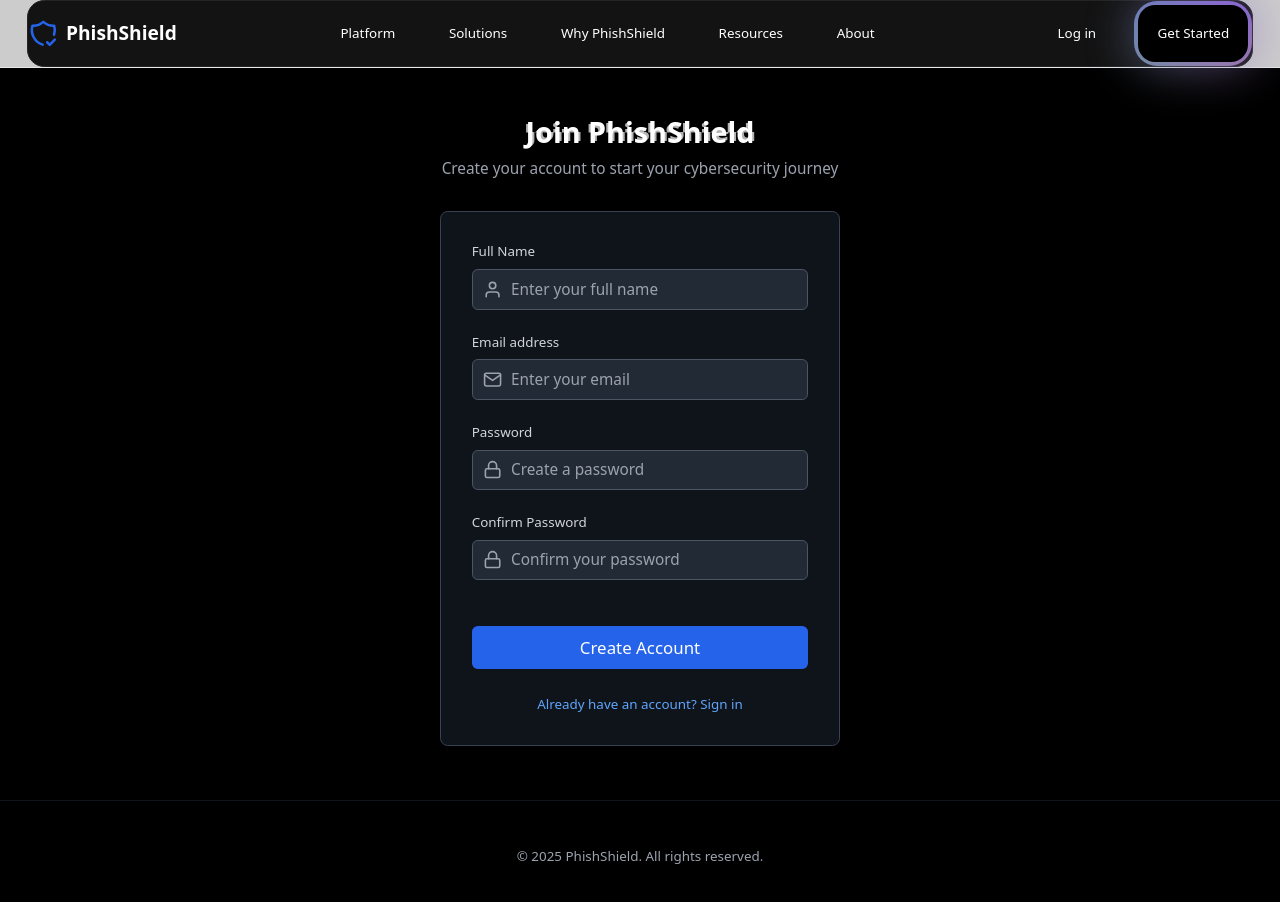
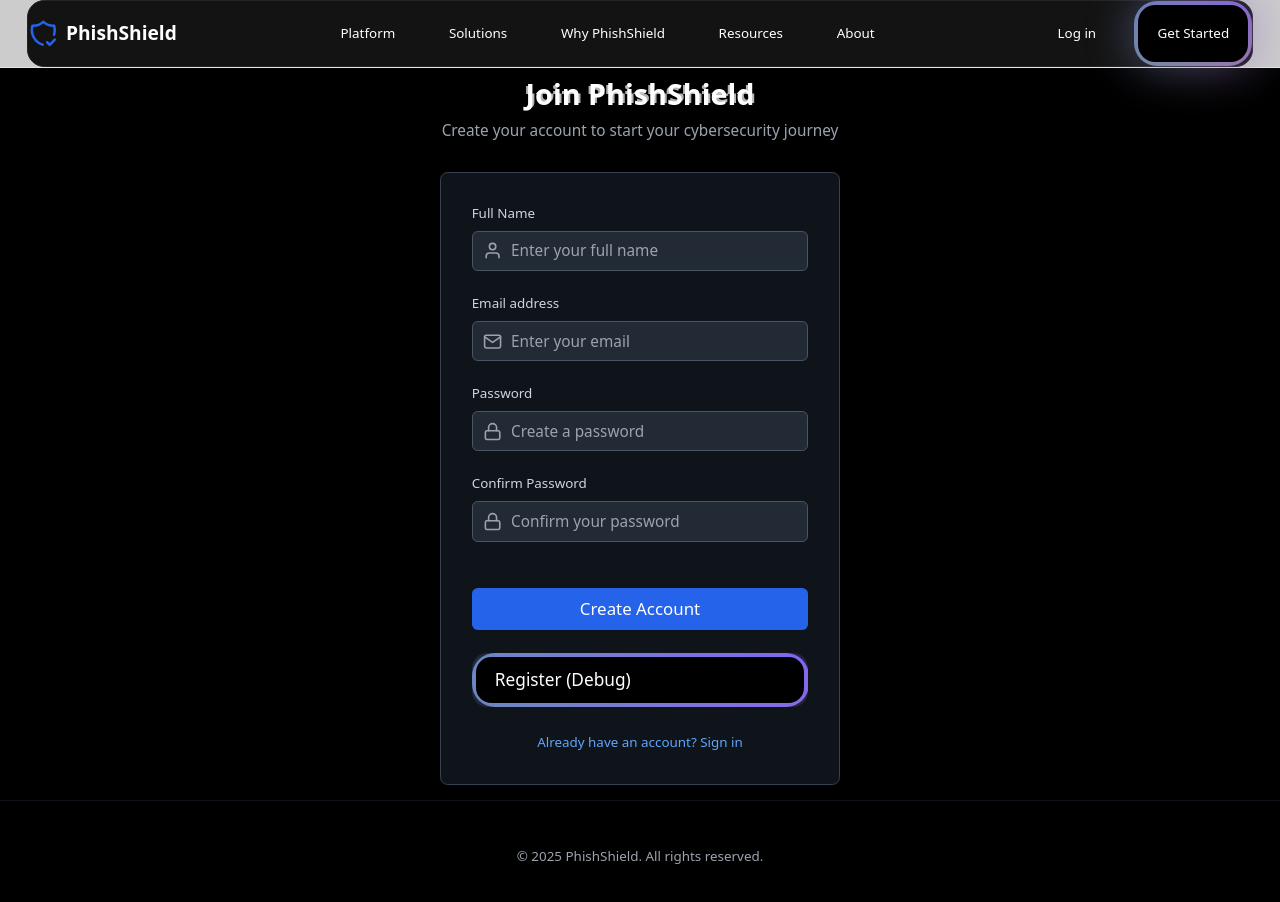
Before and after one commit to AbhinavJosephDharani/PhishShield, a React (Vite) app in the folder frontend/: page /register in a window 1280 px wide. Shown: the top 902 px of the page. Built offline with nearby package versions, Linux system fonts and the light colour scheme.

Commit message:
debug: add duplicate of working navigation bar button for comparison

```diff
--- a/frontend/src/pages/Register.jsx
+++ b/frontend/src/pages/Register.jsx
@@ -4,6 +4,7 @@ import axios from 'axios';
 import { FiUser, FiMail, FiLock, FiAlertCircle } from 'react-icons/fi';
 import Layout from '../components/Layout';
 import GlitchText from '../components/GlitchText';
+import { BackgroundGradient } from '../components/ui/BackgroundGradient';
 
 // API URL based on environment
 const API_URL = import.meta.env.PROD ? 'https://phishshield.vercel.app' : '';
@@ -165,6 +166,17 @@ function Register() {
                 {isLoading ? 'Creating account...' : 'Create Account'}
               </button>
 
+              {/* Debug: Duplicate of working navigation bar button */}
+              <div className="mt-4">
+                <BackgroundGradient containerClassName="rounded-2xl overflow-hidden">
+                  <Link
+                    to="/register"
+                    className="block bg-black text-white px-5 py-2.5 rounded-2xl font-sans font-medium hover:bg-gray-900 transition-colors">
+                    <span className="text-lg">Register (Debug)</span>
+                  </Link>
+                </BackgroundGradient>
+              </div>
+
               <div className="text-center mt-4">
                 <Link
                   to="/login"
```
